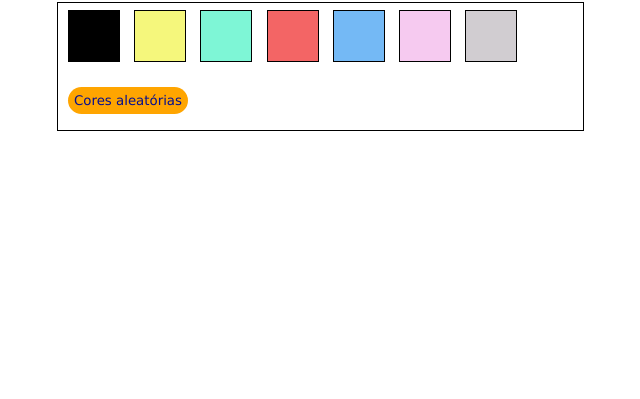
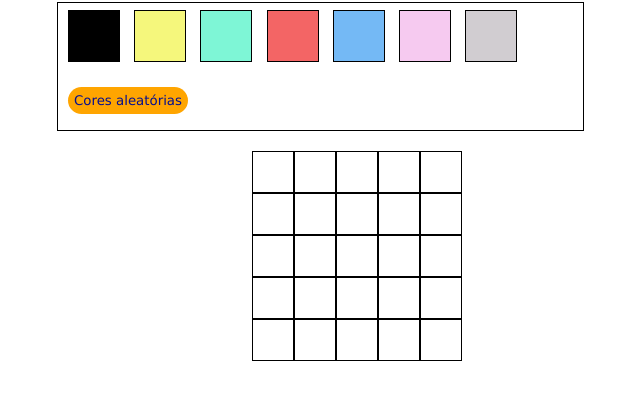
Before and after one commit to sabrinavazc/project-pixels-art, a website: page index.html in a window 1280 px wide. Shown: the part 101-500 px from the top of the page, without its empty margins (283-923 px from the left). Drawn offline with Linux system fonts and the light colour scheme.

Commit message:
tabela adicionada 06

```diff
--- a/index.html
+++ b/index.html
@@ -12,6 +12,7 @@
     <header>
     <h1 id="title">Paleta de Cores</h1>
     </header>
+
 <section id="color-palette">
         <div class="color" style="background-color: black;"></div>
         <div class="color" style="background-color: rgb(245, 247, 124);"></div>
@@ -22,6 +23,8 @@
         <div class="color" style="background-color: rgb(209, 205, 209);"></div>
 </section>
 
+<section id = "pixel-board"></section>
+
 <script src="script.js"></script>
 </body>
 
--- a/script.js
+++ b/script.js
@@ -21,6 +21,46 @@ randonButton.addEventListener('click', () => {
     }
   });
 
-//local storage//
 
-  window.onload = loadColorPallete;
+
+// //local storage-------------!!!!!!!!!!!!????????//
+
+// function saveLocalStorage(){
+//     const newPaletteColors = document.querySelector("#color-palette");
+//     localStorage.setItem("newColors",colorspalette);
+// }
+
+
+//quadro de pixels//
+
+const pixelBoard = document.getElementById('pixel-board');
+
+for (let index = 0; index < 5; index += 1) {
+    const line = document.createElement("div");
+    line.style.display = 'flex';
+                for (let i = 0; i < 5; i += 1) {
+                    const pixel = document.createElement("div")
+                    pixel.classList.add("pixel");
+                    line.appendChild(pixel);
+  }
+  pixelBoard.appendChild(line);
+}
+
+const createPixels = (scale) => {
+  const lines = document.getElementsByClassName('line');
+  for (let index = 0; index < lines.length; index += 1) {
+    const line = lines[index];
+    for (let index2 = 1; index2 <= scale; index2 += 1) {
+      const pixels = document.createElement('li');
+      pixels.className = 'pixel';
+      pixels.style.backgroundColor = 'white';
+      line.appendChild(pixels);
+    }
+  }
+};
+
+  const createBoard = (scale) => {
+    createLines(scale);
+    createPixels(scale);
+  };
+  createBoard(5);
--- a/style.css
+++ b/style.css
@@ -49,3 +49,31 @@ h1{
 
 #button-random-color:hover {
     background:linear-gradient(to bottom, #b465a6 5%, #d5aac4 100%);
+}
+
+#pixel-board {
+    padding: 0;
+    margin: 40px auto;
+    width: fit-content;
+
+    height: fit-content;
+  }
+
+/* .line{
+    display: flex;
+    margin: 0;
+    padding: 0;
+    height: 0;
+    background-color: #b465a6;
+  } */
+
+
+.pixel {
+    display: inline-block;
+    border: 1px solid black;
+    height: 40px;
+    width: 40px;
+    margin-top: -20px;
+    padding: 0;
+
+  }
```
